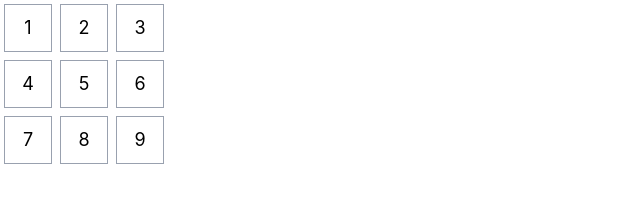
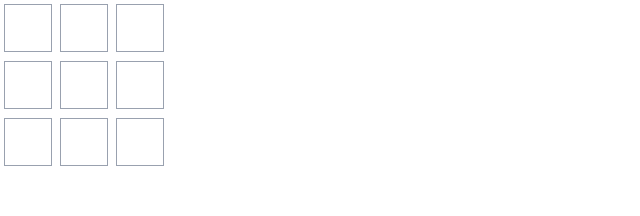
Before and after one commit to sasamir10/tic-tac-toe, a React (Vite) app: page / in a window 1280 px wide. Shown: the top 216 px of the page, without its empty margins (0-640 px from the left). Built offline with nearby package versions, Linux system fonts and the light colour scheme.

Commit message:
feat: implement tic-tac-toe board structure and initial game logic

```diff
--- a/src/App.jsx
+++ b/src/App.jsx
@@ -4,21 +4,21 @@ export default function Board() {
     return (
         <>
             <div>
-                <Square value="1" />
-                <Square value="2" />
-                <Square value="3" />
+                <Square />
+                <Square />
+                <Square />
             </div>
 
             <div>
-                <Square value="4" />
-                <Square value="5" />
-                <Square value="6" />
+                <Square />
+                <Square />
+                <Square />
             </div>
 
             <div>
-                <Square value="7" />
-                <Square value="8" />
-                <Square value="9" />
+                <Square />
+                <Square />
+                <Square />
             </div>
         </>
     );
--- a/src/components/Square.jsx
+++ b/src/components/Square.jsx
@@ -1,7 +1,18 @@
-export default function Square({ value }) {
+import { useState } from "react";
+
+export default function Square() {
+    const [value, setValue] = useState(null);
+
+    function clickedFunciton() {
+        setValue("X");
+    }
+
     return (
         <>
-            <button className="bg-white border border-gray-400 h-12 w-12 m-1 leading-9 text-lg">
+            <button
+                className="bg-white border border-gray-400 h-12 w-12 m-1 leading-9 text-lg cursor-pointer"
+                onClick={clickedFunciton}
+            >
                 {value}
             </button>
         </>
```
